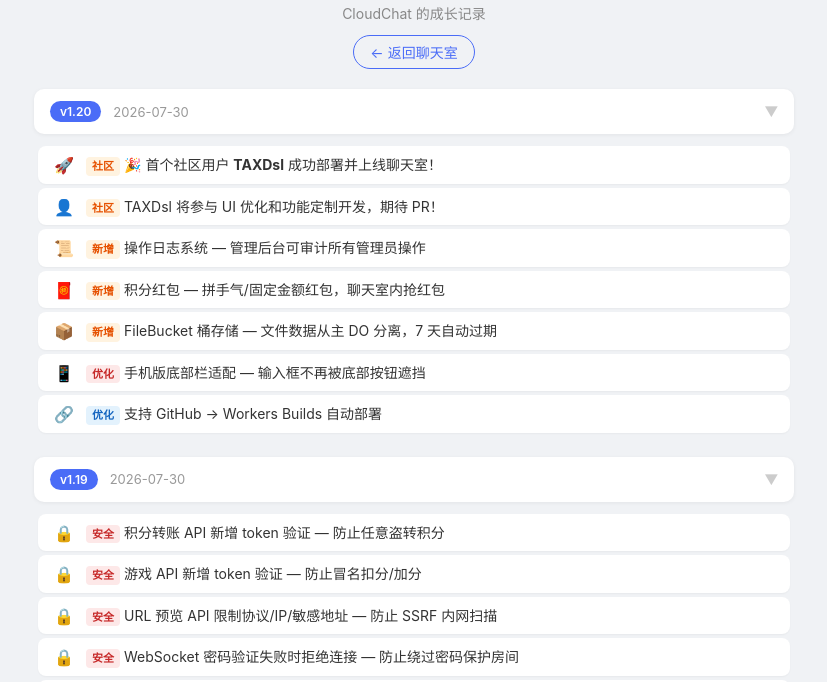
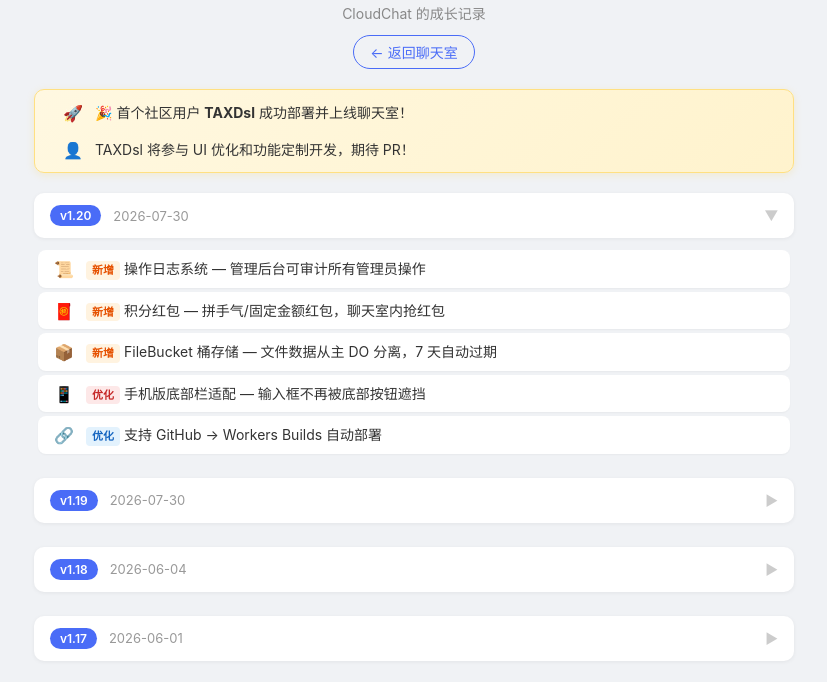
Before and after one commit to Dsl114514/Cloudflare-Workers-Chat, a website: page src/changelog.html in a window 1280 px wide. Shown: the part 93-775 px from the top of the page, without its empty margins (226-1053 px from the left). Drawn offline with Linux system fonts and the light colour scheme.

Commit message:
changelog置顶TAXDsl公告+修正版本展开状态

```diff
--- a/src/changelog.html
+++ b/src/changelog.html
@@ -55,6 +55,22 @@ body {
 .tag-fix { background: #fde8e8; color: #c62828; }
 .tag-improve { background: #e3f2fd; color: #1565c0; }
 .tag-feature { background: #fff3e0; color: #e65100; }
+.pinned-announcement {
+  background: linear-gradient(135deg, #fff8e1, #fff3cd);
+  border: 1px solid #ffe082;
+  border-radius: 10px;
+  padding: 4px 12px;
+  margin-bottom: 20px;
+  box-shadow: 0 2px 8px rgba(255, 193, 7, 0.15);
+}
+.pinned-announcement .feature-item {
+  background: transparent;
+  box-shadow: none;
+  margin-bottom: 0;
+}
+.pinned-announcement .feature-item.highlight {
+  font-size: 15px;
+}
 @media (max-width: 600px) {
   body { padding: 12px; }
   .header h1 { font-size: 22px; }
@@ -71,6 +87,11 @@ body {
   <a class="back-link" href="/">← 返回聊天室</a>
 </div>
 
+<div class="pinned-announcement">
+  <div class="feature-item highlight"><span class="icon">🚀</span><span class="text">🎉 首个社区用户 <strong>TAXDsl</strong> 成功部署并上线聊天室！</span></div>
+  <div class="feature-item highlight"><span class="icon">👤</span><span class="text">TAXDsl 将参与 UI 优化和功能定制开发，期待 PR！</span></div>
+</div>
+
 <div class="version-group">
   <div class="version-header" onclick="toggle(this)">
     <span class="version-tag">v1.20</span>
@@ -78,8 +99,6 @@ body {
     <span class="version-arrow open">▶</span>
   </div>
   <div class="version-body open">
-    <div class="feature-item"><span class="icon">🚀</span><span class="text"><span class="tag tag-feature">社区</span>🎉 首个社区用户 <strong>TAXDsl</strong> 成功部署并上线聊天室！</span></div>
-    <div class="feature-item"><span class="icon">👤</span><span class="text"><span class="tag tag-feature">社区</span>TAXDsl 将参与 UI 优化和功能定制开发，期待 PR！</span></div>
     <div class="feature-item"><span class="icon">📜</span><span class="text"><span class="tag tag-feature">新增</span>操作日志系统 — 管理后台可审计所有管理员操作</span></div>
     <div class="feature-item"><span class="icon">🧧</span><span class="text"><span class="tag tag-feature">新增</span>积分红包 — 拼手气/固定金额红包，聊天室内抢红包</span></div>
     <div class="feature-item"><span class="icon">📦</span><span class="text"><span class="tag tag-feature">新增</span>FileBucket 桶存储 — 文件数据从主 DO 分离，7 天自动过期</span></div>
@@ -92,9 +111,9 @@ body {
   <div class="version-header" onclick="toggle(this)">
     <span class="version-tag">v1.19</span>
     <span class="version-date">2026-07-30</span>
-    <span class="version-arrow open">▶</span>
+    <span class="version-arrow">▶</span>
   </div>
-  <div class="version-body open">
+  <div class="version-body">
     <div class="feature-item"><span class="icon">🔒</span><span class="text"><span class="tag tag-fix">安全</span>积分转账 API 新增 token 验证 — 防止任意盗转积分</span></div>
     <div class="feature-item"><span class="icon">🔒</span><span class="text"><span class="tag tag-fix">安全</span>游戏 API 新增 token 验证 — 防止冒名扣分/加分</span></div>
     <div class="feature-item"><span class="icon">🔒</span><span class="text"><span class="tag tag-fix">安全</span>URL 预览 API 限制协议/IP/敏感地址 — 防止 SSRF 内网扫描</span></div>
```
